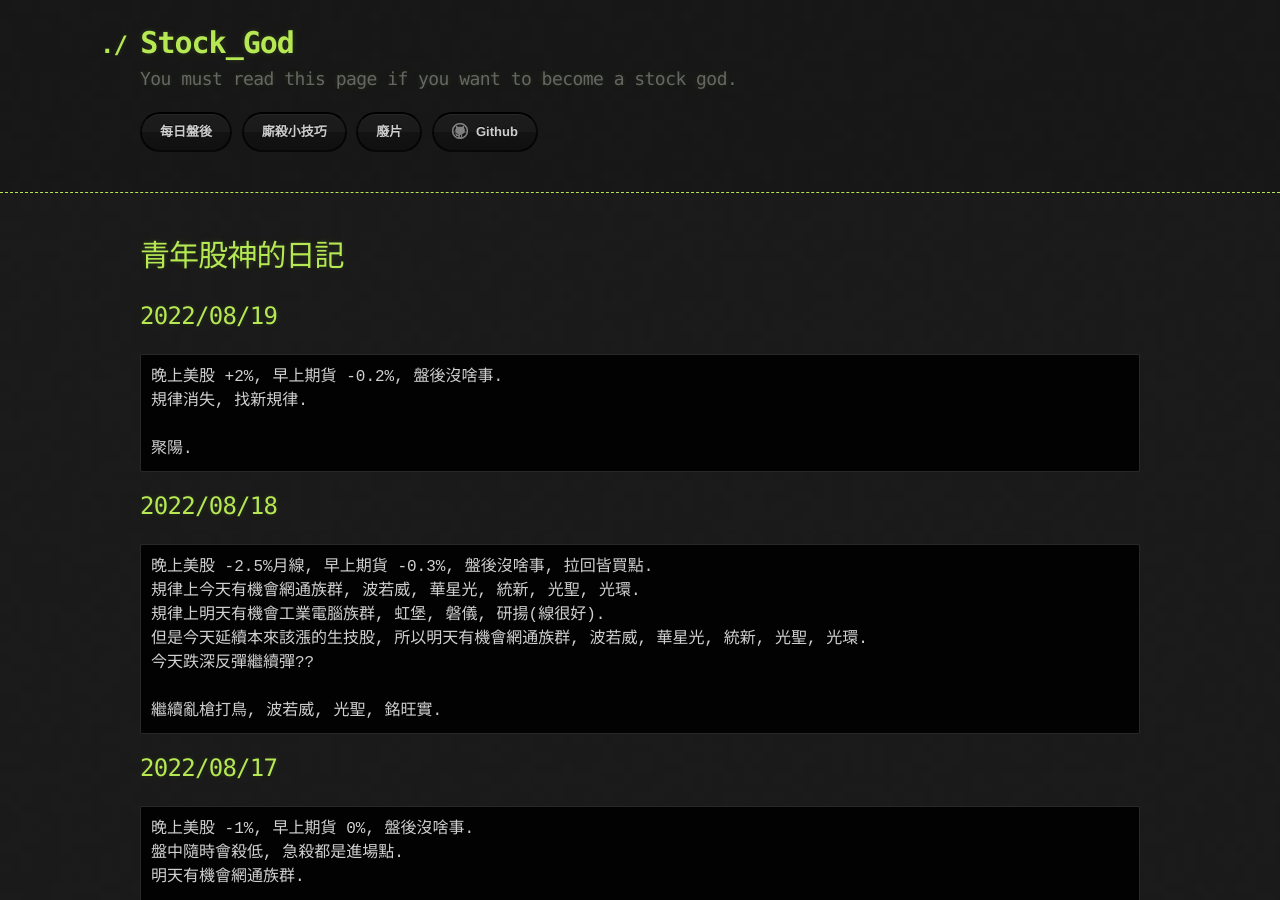
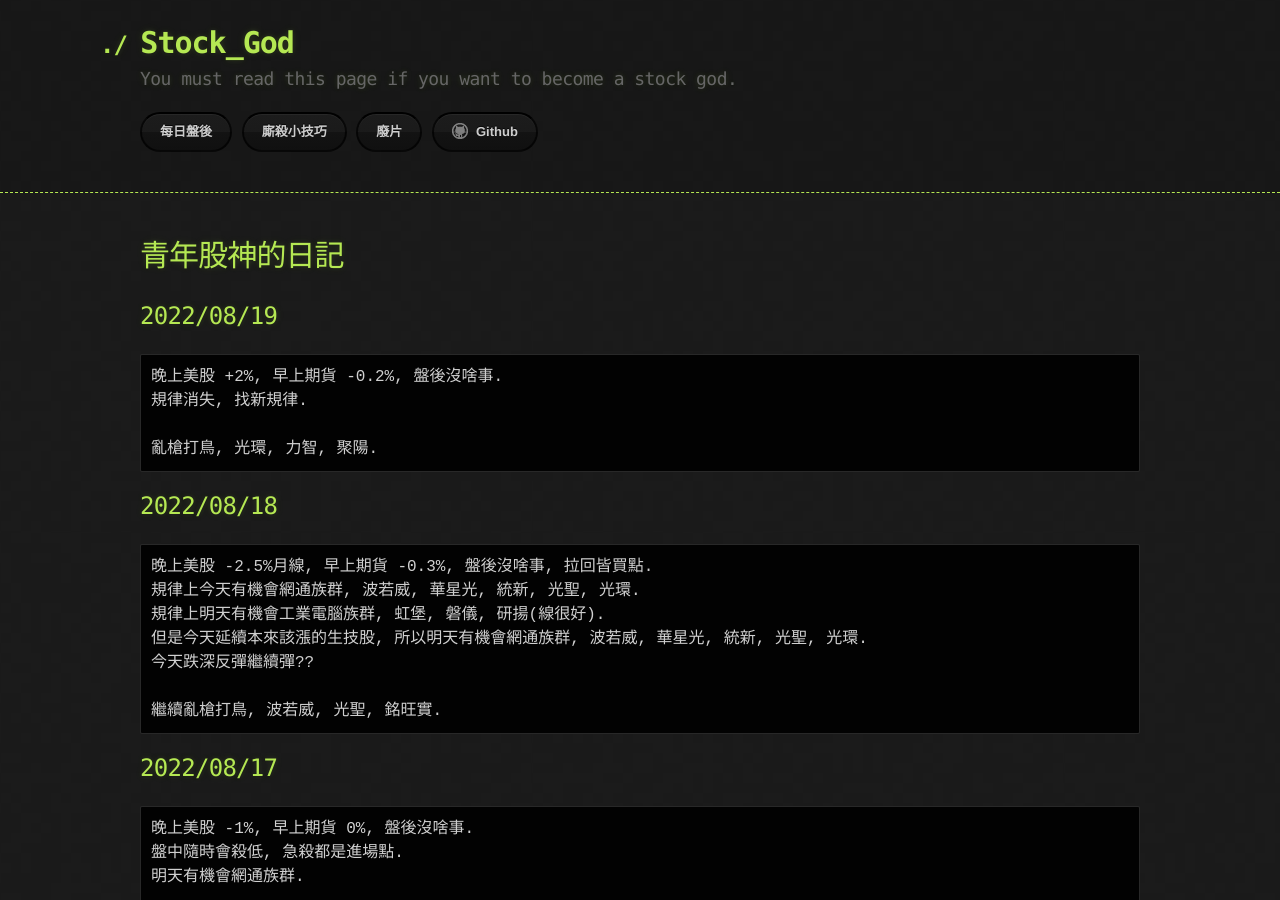
Before and after one commit to lepg5487/Stock_God, a Jekyll site: the page built from index.md, in a window 1280 px wide and 900 px high. Built offline with Jekyll 4.4.1, drawn with Linux system fonts in a browser that asks for light colours; our own code applies the rules of GitHub Pages for plain Markdown files.

Commit message:
Update index.md

````diff
--- a/index.md
+++ b/index.md
@@ -9,7 +9,7 @@ layout: testlayouts
 晚上美股 +2%, 早上期貨 -0.2%, 盤後沒啥事.
 規律消失, 找新規律.
 
-聚陽.
+亂槍打鳥, 光環, 力智, 聚陽.
 ```
 
 ## 2022/08/18
````
